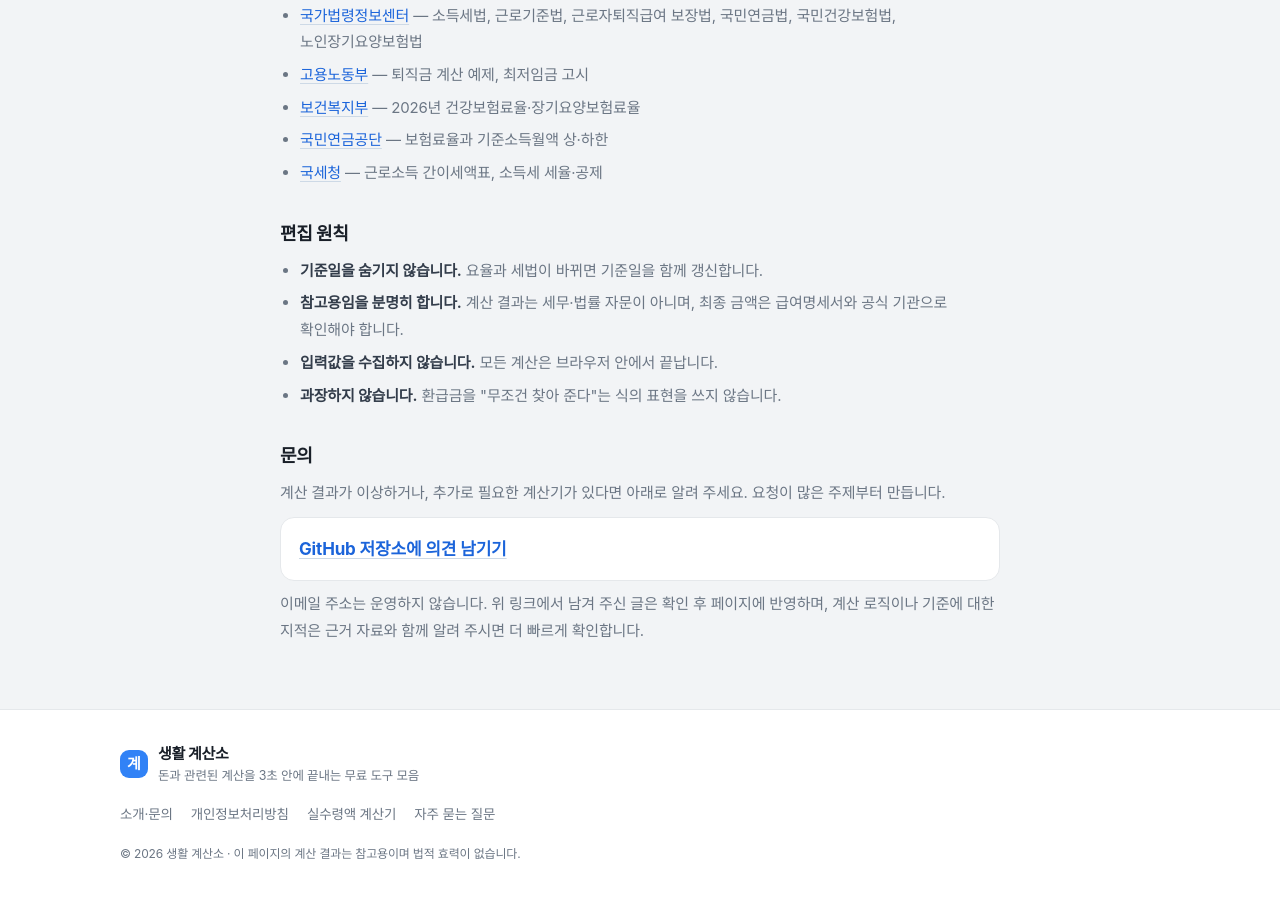
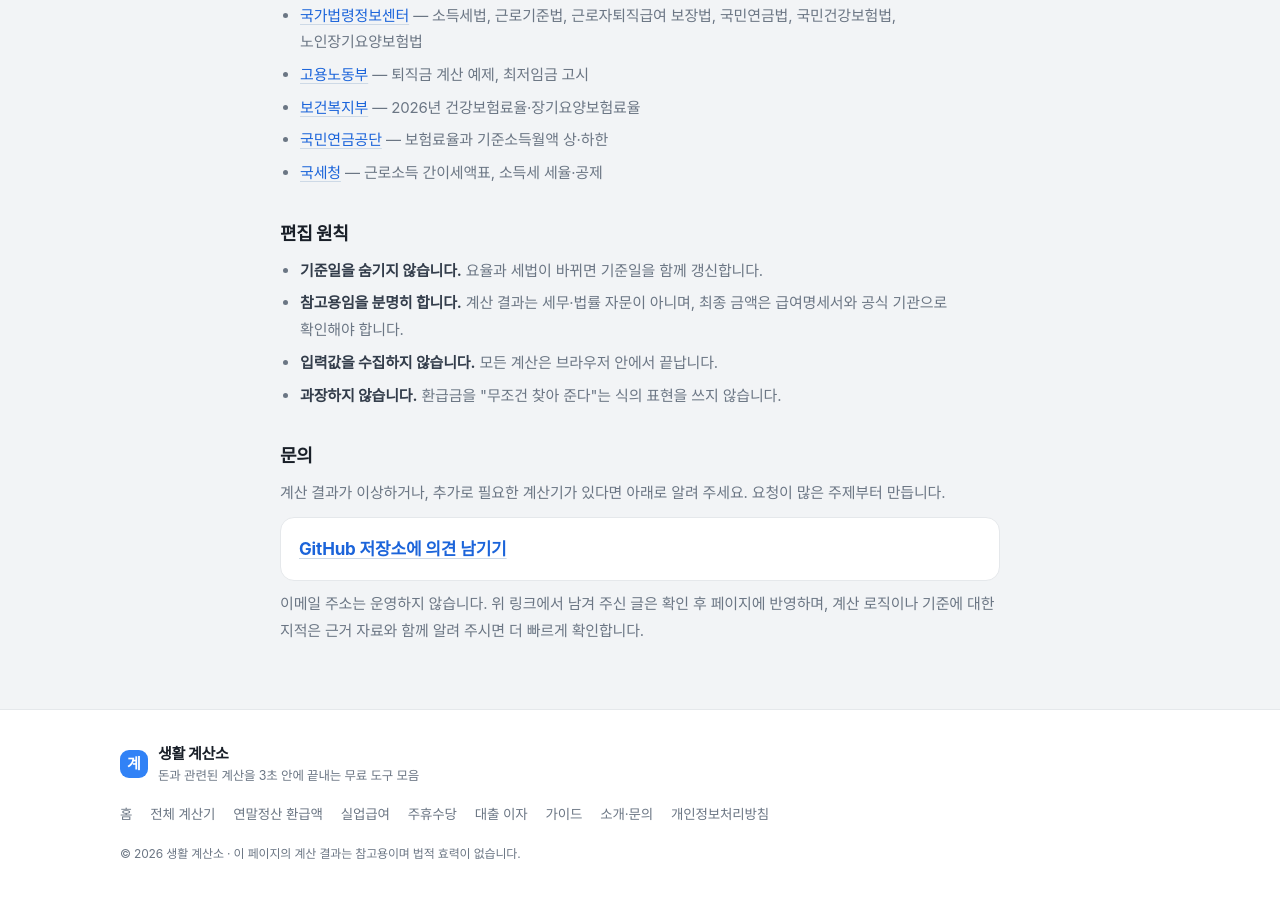
Before and after one commit to JYP1108/salary-calc, a plain HTML site: page about.html in a window 1280 px wide. Shown: the part 495-1393 px from the top of the page. Drawn offline with Linux system fonts and the light colour scheme.

Commit message:
상단·바닥글 메뉴에 새 계산기와 가이드 링크 추가

```diff
--- a/about.html
+++ b/about.html
@@ -87,10 +87,15 @@
       </div>
     </div>
     <nav class="footer-nav" aria-label="바닥글 메뉴">
+      <a href="/">홈</a>
+      <a href="/#calculators">전체 계산기</a>
+      <a href="/calc/tax-refund/">연말정산 환급액</a>
+      <a href="/calc/unemployment/">실업급여</a>
+      <a href="/calc/weekly-holiday/">주휴수당</a>
+      <a href="/calc/loan/">대출 이자</a>
+      <a href="/guides/">가이드</a>
       <a href="about.html">소개·문의</a>
       <a href="privacy.html">개인정보처리방침</a>
-      <a href="./">실수령액 계산기</a>
-      <a href="index.html#faq">자주 묻는 질문</a>
     </nav>
     <p class="footer-copy">© 2026 생활 계산소 · 이 페이지의 계산 결과는 참고용이며 법적 효력이 없습니다.</p>
   </div>
```
Also changed, not shown: index.html (+9 -2 lines), privacy.html (+7 -2 lines).
